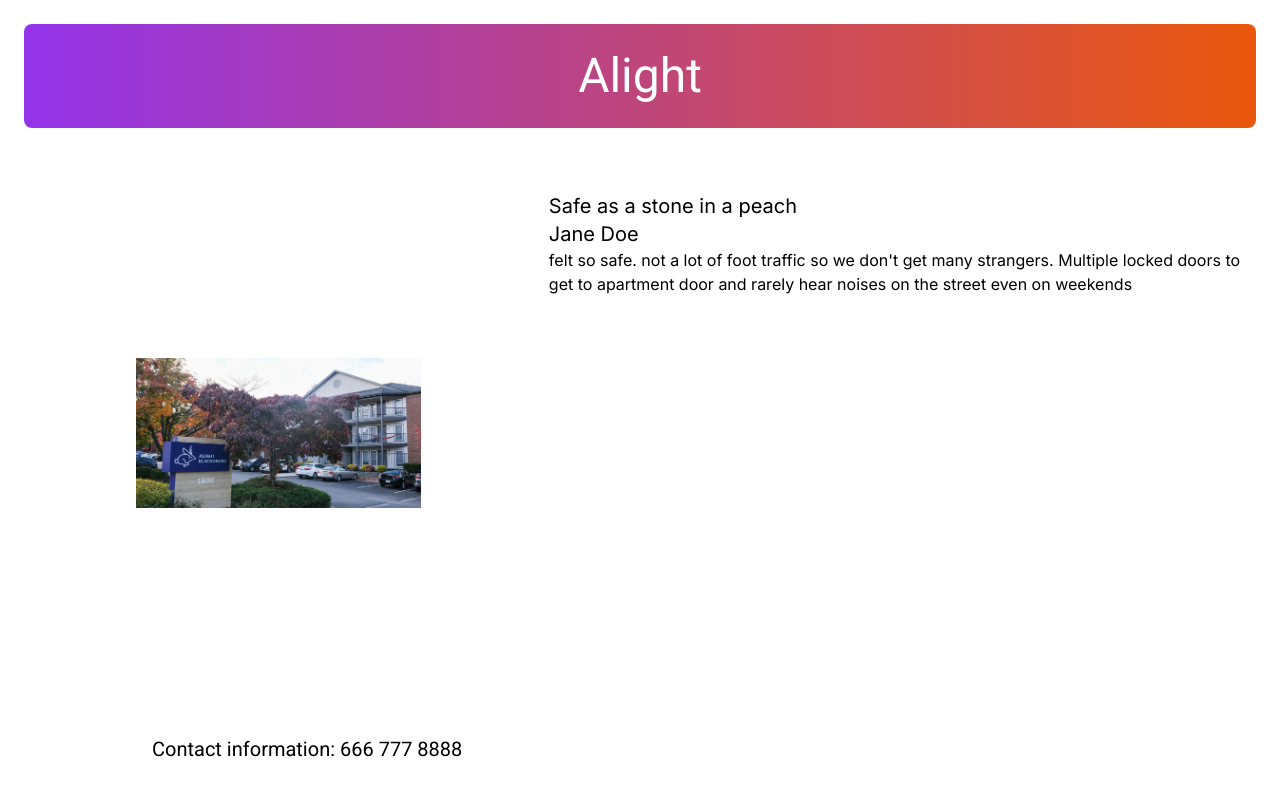
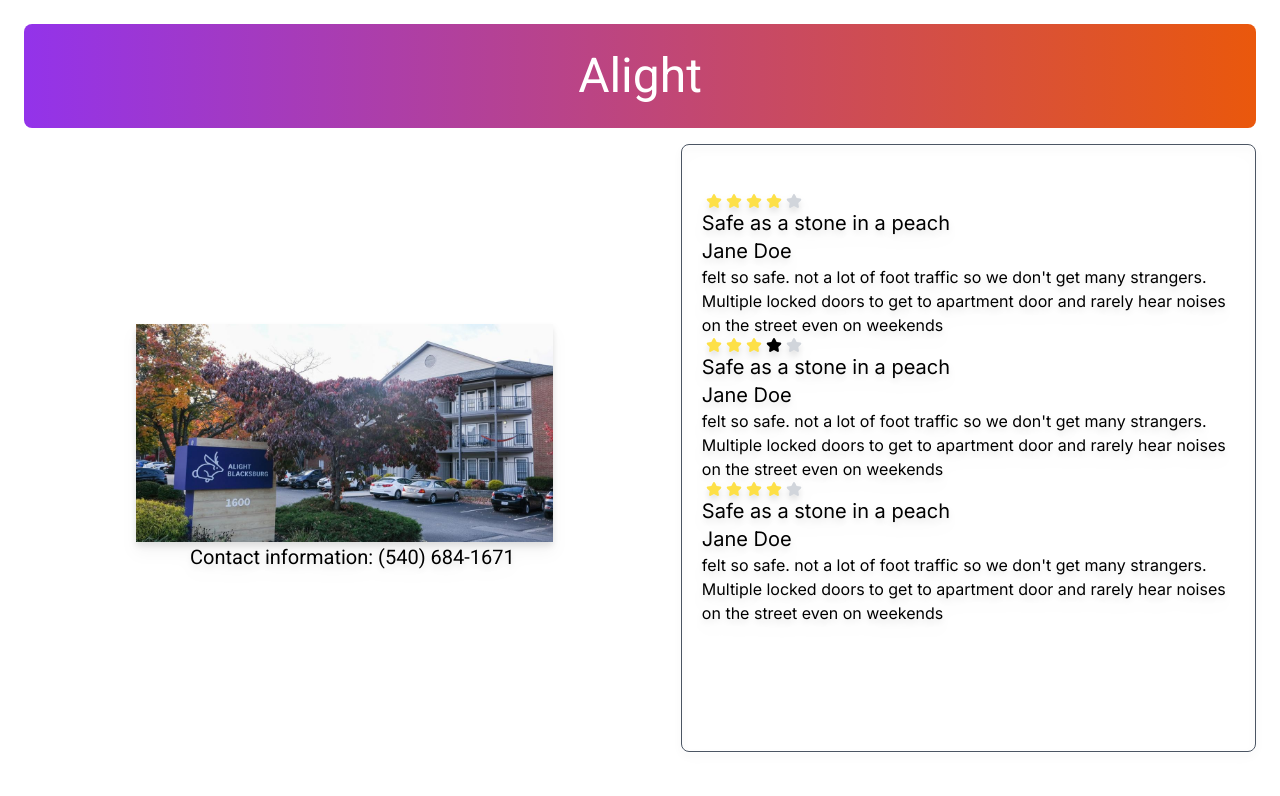
Before and after one commit to MaybeMarq/error417, a Next.js app in the folder nextjs-dashboard/: page /alight in a window 1280 px wide. Shown: the top 796 px of the page. Built offline with nearby package versions, Linux system fonts and the light colour scheme; a web font is replaced by a local one.

Commit message:
Adds reviews

```diff
--- a/nextjs-dashboard/app/alight/page.tsx
+++ b/nextjs-dashboard/app/alight/page.tsx
@@ -12,7 +12,7 @@
       </div>
 
       <div className="mt-4 flex grow flex-col gap-4 md:flex-row">
-        <div className="flex flex-col items-center justify-center p-6 md:w-3/5 md:px-28 md:py-12">
+        <div className="flex flex-col items-center justify-center p-6 md:px-28 md:py-12 drop-shadow-lg">
           {/* <div className="flex flex-col items-center md:flex-row md:items-start"> Use flexbox */}
           {/* Image Component */}
           <Image
@@ -22,22 +22,86 @@
             className="hidden md:block"
             alt="Screenshots of the dashboard project showing desktop version"
           />
+          <p className={`${roboto.className} text-xl text-black md:text-xl md:leading-normal mt-4 md:mt-0 md:ml-4`}>
+          Contact information: (540) 684-1671
+        </p>
 
 
           {/* </div> */}
 
         </div>
-        <div className={'"justify-right" ${roboto.className} md:px-0 md:py-12'}>
+        <div className={'"justify-right" ${roboto.className} border border-gray-600 drop-shadow-lg rounded-lg md:px-5 md:py-12'}>
+        <div className="flex items-center">
+    <svg className="w-4 h-4 text-yellow-300 ms-1" aria-hidden="true" xmlns="http://www.w3.org/2000/svg" fill="currentColor" viewBox="0 0 22 20">
+        <path d="M20.924 7.625a1.523 1.523 0 0 0-1.238-1.044l-5.051-.734-2.259-4.577a1.534 1.534 0 0 0-2.752 0L7.365 5.847l-5.051.734A1.535 1.535 0 0 0 1.463 9.2l3.656 3.563-.863 5.031a1.532 1.532 0 0 0 2.226 1.616L11 17.033l4.518 2.375a1.534 1.534 0 0 0 2.226-1.617l-.863-5.03L20.537 9.2a1.523 1.523 0 0 0 .387-1.575Z"/>
+    </svg>
+    <svg className="w-4 h-4 text-yellow-300 ms-1" aria-hidden="true" xmlns="http://www.w3.org/2000/svg" fill="currentColor" viewBox="0 0 22 20">
+        <path d="M20.924 7.625a1.523 1.523 0 0 0-1.238-1.044l-5.051-.734-2.259-4.577a1.534 1.534 0 0 0-2.752 0L7.365 5.847l-5.051.734A1.535 1.535 0 0 0 1.463 9.2l3.656 3.563-.863 5.031a1.532 1.532 0 0 0 2.226 1.616L11 17.033l4.518 2.375a1.534 1.534 0 0 0 2.226-1.617l-.863-5.03L20.537 9.2a1.523 1.523 0 0 0 .387-1.575Z"/>
+    </svg>
+    <svg className="w-4 h-4 text-yellow-300 ms-1" aria-hidden="true" xmlns="http://www.w3.org/2000/svg" fill="currentColor" viewBox="0 0 22 20">
+        <path d="M20.924 7.625a1.523 1.523 0 0 0-1.238-1.044l-5.051-.734-2.259-4.577a1.534 1.534 0 0 0-2.752 0L7.365 5.847l-5.051.734A1.535 1.535 0 0 0 1.463 9.2l3.656 3.563-.863 5.031a1.532 1.532 0 0 0 2.226 1.616L11 17.033l4.518 2.375a1.534 1.534 0 0 0 2.226-1.617l-.863-5.03L20.537 9.2a1.523 1.523 0 0 0 .387-1.575Z"/>
+    </svg>
+    <svg className="w-4 h-4 text-yellow-300 ms-1" aria-hidden="true" xmlns="http://www.w3.org/2000/svg" fill="currentColor" viewBox="0 0 22 20">
+        <path d="M20.924 7.625a1.523 1.523 0 0 0-1.238-1.044l-5.051-.734-2.259-4.577a1.534 1.534 0 0 0-2.752 0L7.365 5.847l-5.051.734A1.535 1.535 0 0 0 1.463 9.2l3.656 3.563-.863 5.031a1.532 1.532 0 0 0 2.226 1.616L11 17.033l4.518 2.375a1.534 1.534 0 0 0 2.226-1.617l-.863-5.03L20.537 9.2a1.523 1.523 0 0 0 .387-1.575Z"/>
+    </svg>
+    <svg className="w-4 h-4 ms-1 text-gray-300 dark:text-gray-500" aria-hidden="true" xmlns="http://www.w3.org/2000/svg" fill="currentColor" viewBox="0 0 22 20">
+        <path d="M20.924 7.625a1.523 1.523 0 0 0-1.238-1.044l-5.051-.734-2.259-4.577a1.534 1.534 0 0 0-2.752 0L7.365 5.847l-5.051.734A1.535 1.535 0 0 0 1.463 9.2l3.656 3.563-.863 5.031a1.532 1.532 0 0 0 2.226 1.616L11 17.033l4.518 2.375a1.534 1.534 0 0 0 2.226-1.617l-.863-5.03L20.537 9.2a1.523 1.523 0 0 0 .387-1.575Z"/>
+    </svg>
+</div>
           <h1 className="text-xl">Safe as a stone in a peach</h1>
           <h2 className="text-xl">Jane Doe</h2>
-          <p className="text-s">felt so safe. not a lot of foot traffic so we don't get many strangers. Multiple locked doors to get to apartment door and rarely hear noises on the street even on weekends</p></div>
+          <p className="text-s">felt so safe. not a lot of foot traffic so we don't get many strangers. Multiple locked doors to get to apartment door and rarely hear noises on the street even on weekends</p>
+          <div className="flex items-center">
+    <svg className="w-4 h-4 text-yellow-300 ms-1" aria-hidden="true" xmlns="http://www.w3.org/2000/svg" fill="currentColor" viewBox="0 0 22 20">
+        <path d="M20.924 7.625a1.523 1.523 0 0 0-1.238-1.044l-5.051-.734-2.259-4.577a1.534 1.534 0 0 0-2.752 0L7.365 5.847l-5.051.734A1.535 1.535 0 0 0 1.463 9.2l3.656 3.563-.863 5.031a1.532 1.532 0 0 0 2.226 1.616L11 17.033l4.518 2.375a1.534 1.534 0 0 0 2.226-1.617l-.863-5.03L20.537 9.2a1.523 1.523 0 0 0 .387-1.575Z"/>
+    </svg>
+    <svg className="w-4 h-4 text-yellow-300 ms-1" aria-hidden="true" xmlns="http://www.w3.org/2000/svg" fill="currentColor" viewBox="0 0 22 20">
+        <path d="M20.924 7.625a1.523 1.523 0 0 0-1.238-1.044l-5.051-.734-2.259-4.577a1.534 1.534 0 0 0-2.752 0L7.365 5.847l-5.051.734A1.535 1.535 0 0 0 1.463 9.2l3.656 3.563-.863 5.031a1.532 1.532 0 0 0 2.226 1.616L11 17.033l4.518 2.375a1.534 1.534 0 0 0 2.226-1.617l-.863-5.03L20.537 9.2a1.523 1.523 0 0 0 .387-1.575Z"/>
+    </svg>
+    <svg className="w-4 h-4 text-yellow-300 ms-1" aria-hidden="true" xmlns="http://www.w3.org/2000/svg" fill="currentColor" viewBox="0 0 22 20">
+        <path d="M20.924 7.625a1.523 1.523 0 0 0-1.238-1.044l-5.051-.734-2.259-4.577a1.534 1.534 0 0 0-2.752 0L7.365 5.847l-5.051.734A1.535 1.535 0 0 0 1.463 9.2l3.656 3.563-.863 5.031a1.532 1.532 0 0 0 2.226 1.616L11 17.033l4.518 2.375a1.534 1.534 0 0 0 2.226-1.617l-.863-5.03L20.537 9.2a1.523 1.523 0 0 0 .387-1.575Z"/>
+    </svg>
+    <svg className="w-4 h-4 dark:text-gray-500 ms-1" aria-hidden="true" xmlns="http://www.w3.org/2000/svg" fill="currentColor" viewBox="0 0 22 20">
+        <path d="M20.924 7.625a1.523 1.523 0 0 0-1.238-1.044l-5.051-.734-2.259-4.577a1.534 1.534 0 0 0-2.752 0L7.365 5.847l-5.051.734A1.535 1.535 0 0 0 1.463 9.2l3.656 3.563-.863 5.031a1.532 1.532 0 0 0 2.226 1.616L11 17.033l4.518 2.375a1.534 1.534 0 0 0 2.226-1.617l-.863-5.03L20.537 9.2a1.523 1.523 0 0 0 .387-1.575Z"/>
+    </svg>
+    <svg className="w-4 h-4 ms-1 text-gray-300 dark:text-gray-500" aria-hidden="true" xmlns="http://www.w3.org/2000/svg" fill="currentColor" viewBox="0 0 22 20">
+        <path d="M20.924 7.625a1.523 1.523 0 0 0-1.238-1.044l-5.051-.734-2.259-4.577a1.534 1.534 0 0 0-2.752 0L7.365 5.847l-5.051.734A1.535 1.535 0 0 0 1.463 9.2l3.656 3.563-.863 5.031a1.532 1.532 0 0 0 2.226 1.616L11 17.033l4.518 2.375a1.534 1.534 0 0 0 2.226-1.617l-.863-5.03L20.537 9.2a1.523 1.523 0 0 0 .387-1.575Z"/>
+    </svg>
+</div>
+          <h1 className="text-xl">Safe as a stone in a peach</h1>
+          <h2 className="text-xl">Jane Doe</h2>
+          <p className="text-s">felt so safe. not a lot of foot traffic so we don't get many strangers. Multiple locked doors to get to apartment door and rarely hear noises on the street even on weekends</p>
+          <div className="flex items-center">
+    <svg className="w-4 h-4 text-yellow-300 ms-1" aria-hidden="true" xmlns="http://www.w3.org/2000/svg" fill="currentColor" viewBox="0 0 22 20">
+        <path d="M20.924 7.625a1.523 1.523 0 0 0-1.238-1.044l-5.051-.734-2.259-4.577a1.534 1.534 0 0 0-2.752 0L7.365 5.847l-5.051.734A1.535 1.535 0 0 0 1.463 9.2l3.656 3.563-.863 5.031a1.532 1.532 0 0 0 2.226 1.616L11 17.033l4.518 2.375a1.534 1.534 0 0 0 2.226-1.617l-.863-5.03L20.537 9.2a1.523 1.523 0 0 0 .387-1.575Z"/>
+    </svg>
+    <svg className="w-4 h-4 text-yellow-300 ms-1" aria-hidden="true" xmlns="http://www.w3.org/2000/svg" fill="currentColor" viewBox="0 0 22 20">
+        <path d="M20.924 7.625a1.523 1.523 0 0 0-1.238-1.044l-5.051-.734-2.259-4.577a1.534 1.534 0 0 0-2.752 0L7.365 5.847l-5.051.734A1.535 1.535 0 0 0 1.463 9.2l3.656 3.563-.863 5.031a1.532 1.532 0 0 0 2.226 1.616L11 17.033l4.518 2.375a1.534 1.534 0 0 0 2.226-1.617l-.863-5.03L20.537 9.2a1.523 1.523 0 0 0 .387-1.575Z"/>
+    </svg>
+    <svg className="w-4 h-4 text-yellow-300 ms-1" aria-hidden="true" xmlns="http://www.w3.org/2000/svg" fill="currentColor" viewBox="0 0 22 20">
+        <path d="M20.924 7.625a1.523 1.523 0 0 0-1.238-1.044l-5.051-.734-2.259-4.577a1.534 1.534 0 0 0-2.752 0L7.365 5.847l-5.051.734A1.535 1.535 0 0 0 1.463 9.2l3.656 3.563-.863 5.031a1.532 1.532 0 0 0 2.226 1.616L11 17.033l4.518 2.375a1.534 1.534 0 0 0 2.226-1.617l-.863-5.03L20.537 9.2a1.523 1.523 0 0 0 .387-1.575Z"/>
+    </svg>
+    <svg className="w-4 h-4 text-yellow-300 ms-1" aria-hidden="true" xmlns="http://www.w3.org/2000/svg" fill="currentColor" viewBox="0 0 22 20">
+        <path d="M20.924 7.625a1.523 1.523 0 0 0-1.238-1.044l-5.051-.734-2.259-4.577a1.534 1.534 0 0 0-2.752 0L7.365 5.847l-5.051.734A1.535 1.535 0 0 0 1.463 9.2l3.656 3.563-.863 5.031a1.532 1.532 0 0 0 2.226 1.616L11 17.033l4.518 2.375a1.534 1.534 0 0 0 2.226-1.617l-.863-5.03L20.537 9.2a1.523 1.523 0 0 0 .387-1.575Z"/>
+    </svg>
+    <svg className="w-4 h-4 ms-1 text-gray-300 dark:text-yellow-300" aria-hidden="true" xmlns="http://www.w3.org/2000/svg" fill="currentColor" viewBox="0 0 22 20">
+        <path d="M20.924 7.625a1.523 1.523 0 0 0-1.238-1.044l-5.051-.734-2.259-4.577a1.534 1.534 0 0 0-2.752 0L7.365 5.847l-5.051.734A1.535 1.535 0 0 0 1.463 9.2l3.656 3.563-.863 5.031a1.532 1.532 0 0 0 2.226 1.616L11 17.033l4.518 2.375a1.534 1.534 0 0 0 2.226-1.617l-.863-5.03L20.537 9.2a1.523 1.523 0 0 0 .387-1.575Z"/>
+    </svg>
+</div>
+          <h1 className="text-xl">Safe as a stone in a peach</h1>
+          <h2 className="text-xl">Jane Doe</h2>
+          <p className="text-s">felt so safe. not a lot of foot traffic so we don't get many strangers. Multiple locked doors to get to apartment door and rarely hear noises on the street even on weekends</p>
+
+          </div>
+
+
+
       </div>
+
 
       <div className="flex flex-col items-baseline justify-center p-3 md:w-3/5 md:px-28 md:py-3">
         {/* Contact Information */}
-        <p className={`${roboto.className} text-xl text-black md:text-xl md:leading-normal mt-4 md:mt-0 md:ml-4`}>
-          Contact information: 666 777 8888
-        </p>
+
 
 
       </div>
```
